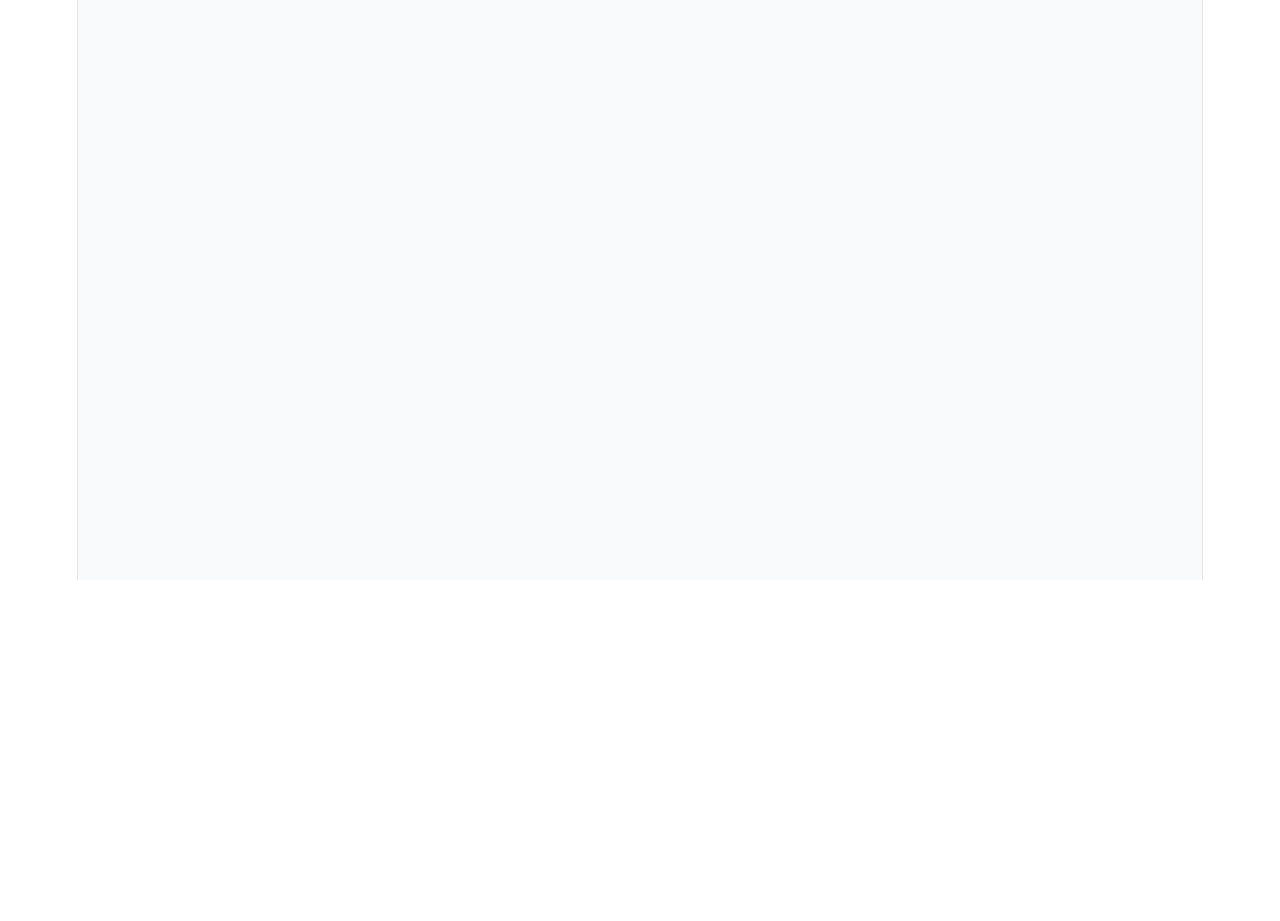
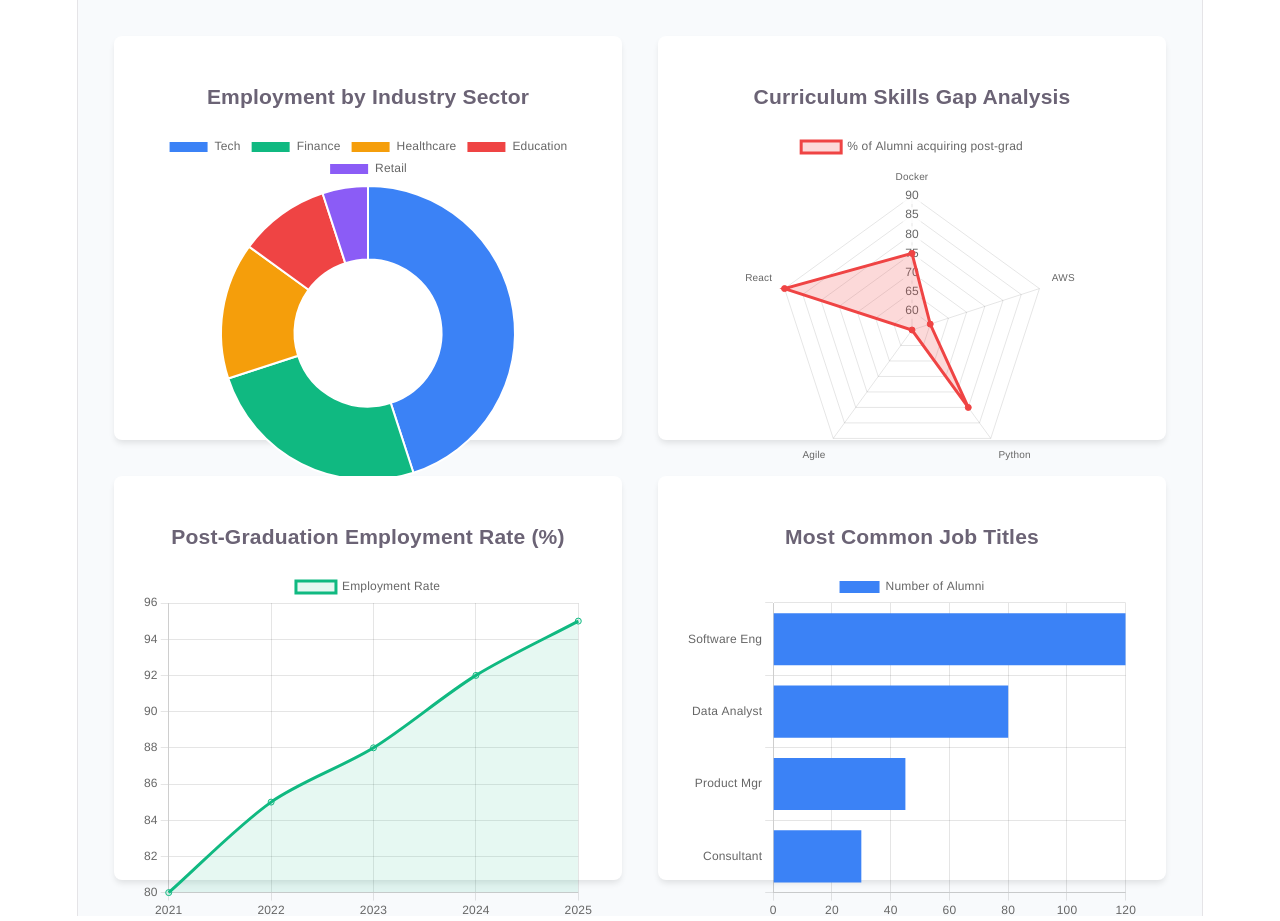
Before and after one commit to rakhithad/server-web, a React (Vite) app in the folder client/: page /graphs in a window 1280 px wide. Shown: the part 220-1141 px from the top of the page. Before the commit the page ends 800 px from the top, so only its background shows below. Built offline with nearby package versions, Linux system fonts and the light colour scheme.

Commit message:
implement Chart.js interactive dashboard

```diff
--- a/client/src/pages/Graphs.jsx
+++ b/client/src/pages/Graphs.jsx
@@ -1,11 +1,129 @@
 // client/src/pages/Graphs.jsx
+import { useState, useEffect } from 'react';
+import {
+  Chart as ChartJS, CategoryScale, LinearScale, BarElement, Title, Tooltip, Legend, ArcElement, PointElement, LineElement, RadialLinearScale, Filler
+} from 'chart.js';
+import { Bar, Pie, Doughnut, Line, Radar } from 'react-chartjs-2';
+import axios from 'axios';
+
+ChartJS.register(CategoryScale, LinearScale, BarElement, Title, Tooltip, Legend, ArcElement, PointElement, LineElement, RadialLinearScale, Filler);
+
 const Graphs = () => {
+  const [loading, setLoading] = useState(true);
+
+  const [analyticsData, setAnalyticsData] = useState({
+    industries: { labels: ['Tech', 'Finance', 'Healthcare', 'Education', 'Retail'], data: [45, 25, 15, 10, 5] },
+    skillsGap: { labels: ['Docker', 'AWS', 'Python', 'Agile', 'React'], data: [75, 60, 80, 55, 90] },
+    employmentTrend: { labels: ['2021', '2022', '2023', '2024', '2025'], data: [80, 85, 88, 92, 95] },
+    jobTitles: { labels: ['Software Eng', 'Data Analyst', 'Product Mgr', 'Consultant'], data: [120, 80, 45, 30] }
+  });
+
+  useEffect(() => {
+    setTimeout(() => {
+      setLoading(false);
+    }, 500);
+  }, []);
+
+  if (loading) return <div style={{ padding: '2rem', textAlign: 'center' }}>Loading Alumni Insights...</div>;
+
   return (
-    <div style={{ padding: '2rem' }}>
-      <h1>Alumni Data Insights</h1>
-      <p>Filter by Programme, Graduation Date, and Industry Sector.</p>
+    <div style={styles.container}>
+      <div style={styles.header}>
+        <h1>Alumni Data Insights</h1>
+        <p>Interactive overview of graduate outcomes, industry placement, and curriculum gaps.</p>
+      </div>
+
+      <div style={styles.grid}>
+
+        <div style={styles.card}>
+          <h3>Employment by Industry Sector</h3>
+          <Doughnut
+            data={{
+              labels: analyticsData.industries.labels,
+              datasets: [{
+                data: analyticsData.industries.data,
+                backgroundColor: ['#3b82f6', '#10b981', '#f59e0b', '#ef4444', '#8b5cf6'],
+              }]
+            }}
+            options={{ maintainAspectRatio: false }}
+          />
+        </div>
+
+        <div style={styles.card}>
+          <h3>Curriculum Skills Gap Analysis</h3>
+          <Radar
+            data={{
+              labels: analyticsData.skillsGap.labels,
+              datasets: [{
+                label: '% of Alumni acquiring post-grad',
+                data: analyticsData.skillsGap.data,
+                backgroundColor: 'rgba(239, 68, 68, 0.2)',
+                borderColor: '#ef4444',
+                pointBackgroundColor: '#ef4444',
+              }]
+            }}
+            options={{ maintainAspectRatio: false }}
+          />
+        </div>
+
+        <div style={styles.card}>
+          <h3>Post-Graduation Employment Rate (%)</h3>
+          <Line
+            data={{
+              labels: analyticsData.employmentTrend.labels,
+              datasets: [{
+                label: 'Employment Rate',
+                data: analyticsData.employmentTrend.data,
+                borderColor: '#10b981',
+                tension: 0.3,
+                fill: true,
+                backgroundColor: 'rgba(16, 185, 129, 0.1)',
+              }]
+            }}
+            options={{ maintainAspectRatio: false }}
+          />
+        </div>
+
+        <div style={styles.card}>
+          <h3>Most Common Job Titles</h3>
+          <Bar
+            data={{
+              labels: analyticsData.jobTitles.labels,
+              datasets: [{
+                label: 'Number of Alumni',
+                data: analyticsData.jobTitles.data,
+                backgroundColor: '#3b82f6',
+              }]
+            }}
+            options={{
+              indexAxis: 'y',
+              maintainAspectRatio: false
+            }}
+          />
+        </div>
+
+      </div>
     </div>
   );
 };
 
+const styles = {
+  container: { padding: '2rem', maxWidth: '1400px', margin: '0 auto' },
+  header: { marginBottom: '2rem' },
+  grid: {
+    display: 'grid',
+    gridTemplateColumns: 'repeat(auto-fit, minmax(400px, 1fr))',
+    gap: '2rem'
+  },
+  card: {
+    backgroundColor: 'white',
+    padding: '1.5rem',
+    borderRadius: '8px',
+    boxShadow: '0 4px 6px -1px rgba(0, 0, 0, 0.1)',
+    height: '350px',
+    display: 'flex',
+    flexDirection: 'column'
+  }
+};
+
 export default Graphs;
```
